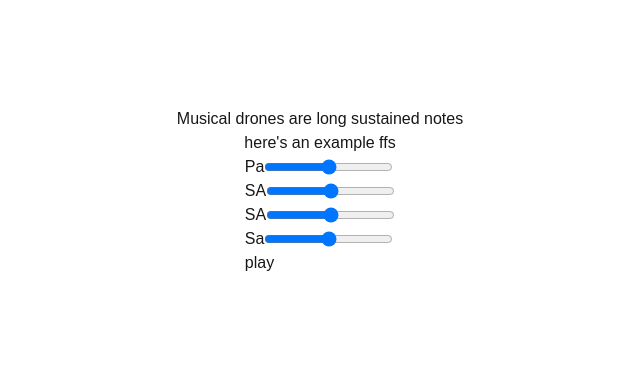
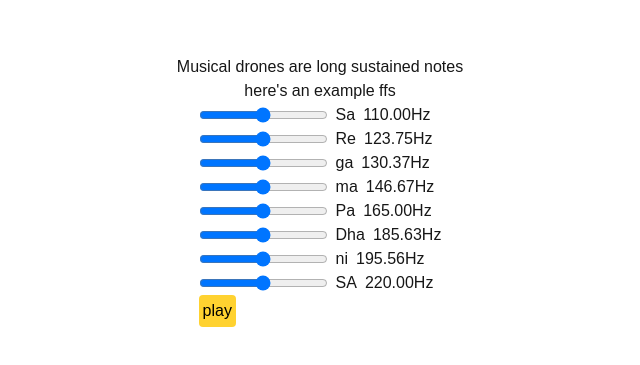
Before and after one commit to dalzegno/drone-music, a Next.js app: page /introduction in a window 1280 px wide. Shown: the part 209-574 px from the top of the page, without its empty margins (320-960 px from the left). Built offline with nearby package versions, Linux system fonts and the light colour scheme.

Commit message:
Add styling and frequency in Hz to notes

```diff
--- a/app/introduction/page.tsx
+++ b/app/introduction/page.tsx
@@ -4,7 +4,7 @@ import { scales } from "@/data/scales/scales.json";
 import type { Drone } from "@/lib/types";
 
 export default function Introduction() {
-  const selectedDrone = drones.find((d) => d.id === 1) as Drone;
+  const selectedDrone = scales.find((d) => d.id === 1) as Drone;
   console.log(selectedDrone);
   const fundamentalFrequency = 110;
 
--- a/app/page.tsx
+++ b/app/page.tsx
@@ -31,7 +31,7 @@ export default function Home() {
             </p>
             <p className="text-sm py-4">
               (you can change the volume by pressing the volume icon in the
-              bottom right corner)
+              bottom right corner (TODO!)
             </p>
             <InitAudioContext></InitAudioContext>
           </div>
--- a/components/ui/drone-container.tsx
+++ b/components/ui/drone-container.tsx
@@ -37,6 +37,7 @@ export default function DroneContainer({
         ></DroneNote>
       ))}
       <button
+        className="bg-amber-300 text-black p-1 rounded-sm cursor-pointer"
         type="button"
         onClick={() => {
           setIsPlaying(!isPlaying);
--- a/components/ui/drone-note.tsx
+++ b/components/ui/drone-note.tsx
@@ -56,14 +56,13 @@ export default function DroneNote({
     if (isPlaying) {
       gainNode.gain.linearRampToValueAtTime(
         volume,
-        audioContext.currentTime + 0.1,
+        audioContext.currentTime + 0.5,
       );
     }
   }, [volume]);
 
   return (
     <div className="flex">
-      <p>{note.name}</p>
       <input
         type="range"
         min="0"
@@ -72,6 +71,8 @@ export default function DroneNote({
           setVolume(+e.target.value / 100);
         }}
       ></input>
+      <p className="px-2">{note.name}</p>
+      <p>{frequency.toFixed(2)}Hz</p>
     </div>
   );
 }
```
